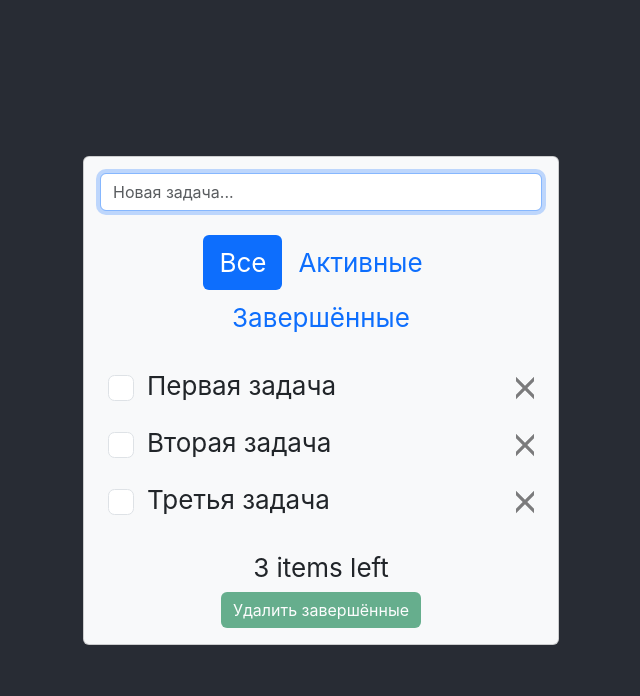
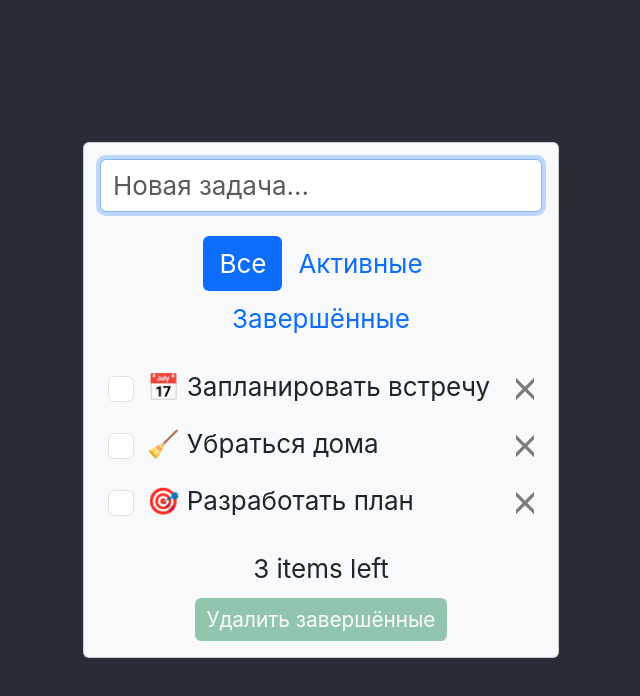
Before and after one commit to yuriyvyatkin/react-todos, a React (Create React App) app: page / in a window 1280 px wide. Shown: the top 696 px of the page, without its empty margins (319-959 px from the left). Built offline with nearby package versions, Linux system fonts and the light colour scheme; the HTML template or start-up script is replaced by a standard one.

Commit message:
Fix styles

```diff
--- a/src/App.css
+++ b/src/App.css
@@ -13,6 +13,10 @@
   background-color: #282c34;
 }
 
+.add-task {
+  font-size: 26px;
+}
+
 .form-check-input:focus,
 .form-check-input:active {
   box-shadow: none;
@@ -23,11 +27,12 @@
 }
 
 .clear-button {
+  margin-top: 10px;
   padding: .375rem .75rem;
   border: none;
   border-radius: .375rem;
 
-  font-size: 1rem;
+  font-size: 1.3rem;
 
   color: #ffffff;
   background-color: #198754;
@@ -40,6 +45,6 @@
 }
 
 .clear-button:disabled {
-  opacity: .65;
+  opacity: .45;
   cursor: not-allowed;
 }
--- a/src/App.tsx
+++ b/src/App.tsx
@@ -18,9 +18,9 @@ interface Task {
 }
 
 const defaultTasks: Task[] = [
-  { id: 1, name: 'Первая задача', completed: false },
-  { id: 2, name: 'Вторая задача', completed: false },
-  { id: 3, name: 'Третья задача', completed: false },
+  { id: 1, name: '📅 Запланировать встречу', completed: false },
+  { id: 2, name: '🧹 Убраться дома', completed: false },
+  { id: 3, name: '🎯 Разработать план', completed: false },
 ];
 
 const storedTasksJSON = localStorage.getItem('tasks');
@@ -110,7 +110,7 @@ function App() {
     }
 
     if (filteredTasks.length === 0) {
-      return <span className="d-inline-block text-secondary mb-3">Здесь ничего нет...</span>;
+      return <span className="d-inline-block text-secondary mb-3">Здесь ничего нет... 🤷‍♂️</span>;
     }
 
     return filteredTasks.map((task) => (
@@ -135,7 +135,7 @@ function App() {
                 : ''
             }`}
             htmlFor={`task-checkbox-${task.id}`}
-            style={{ bottom: '2.5px' }}
+            style={{ bottom: '2.5px', overflowWrap: 'anywhere', paddingRight: '25px' }}
           >
             {task.name}
           </label>
```
